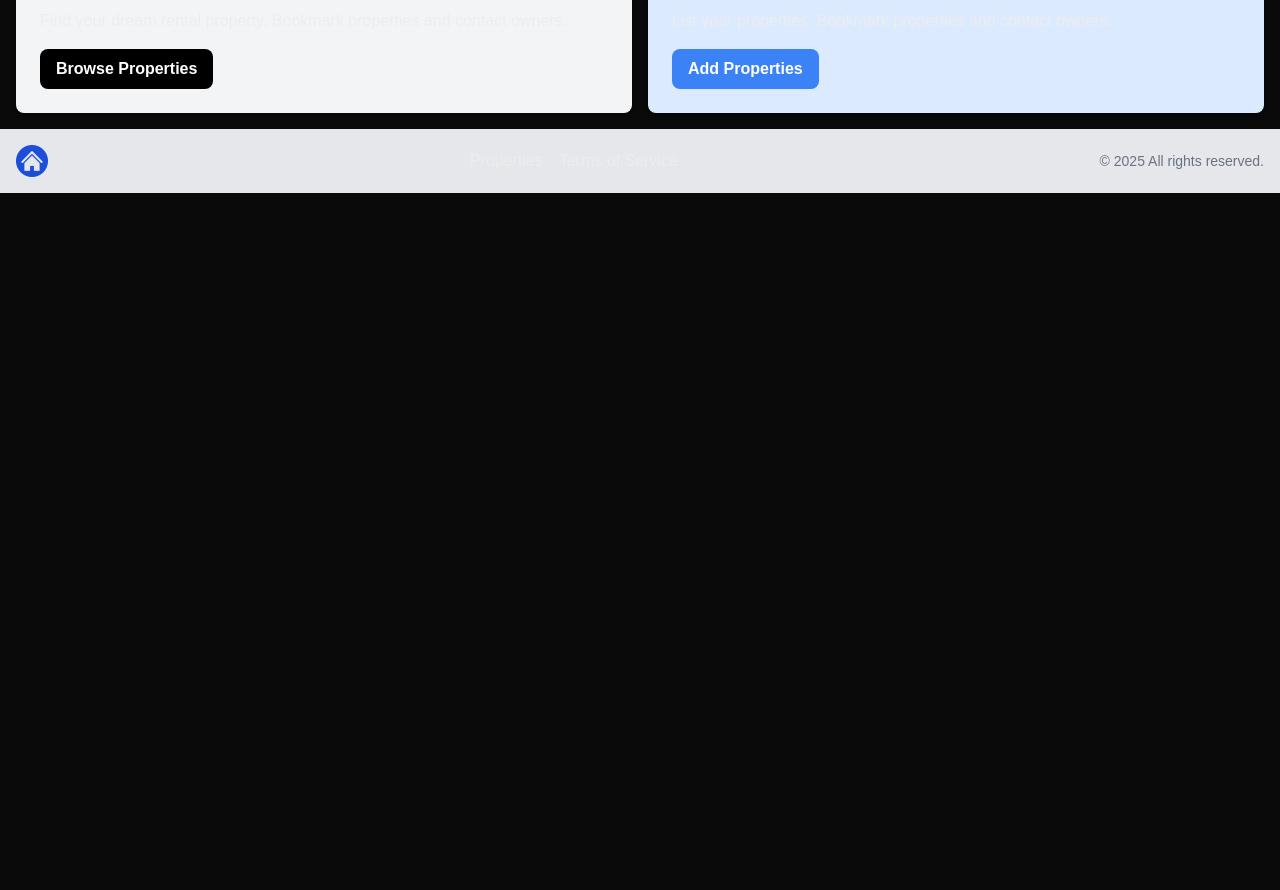
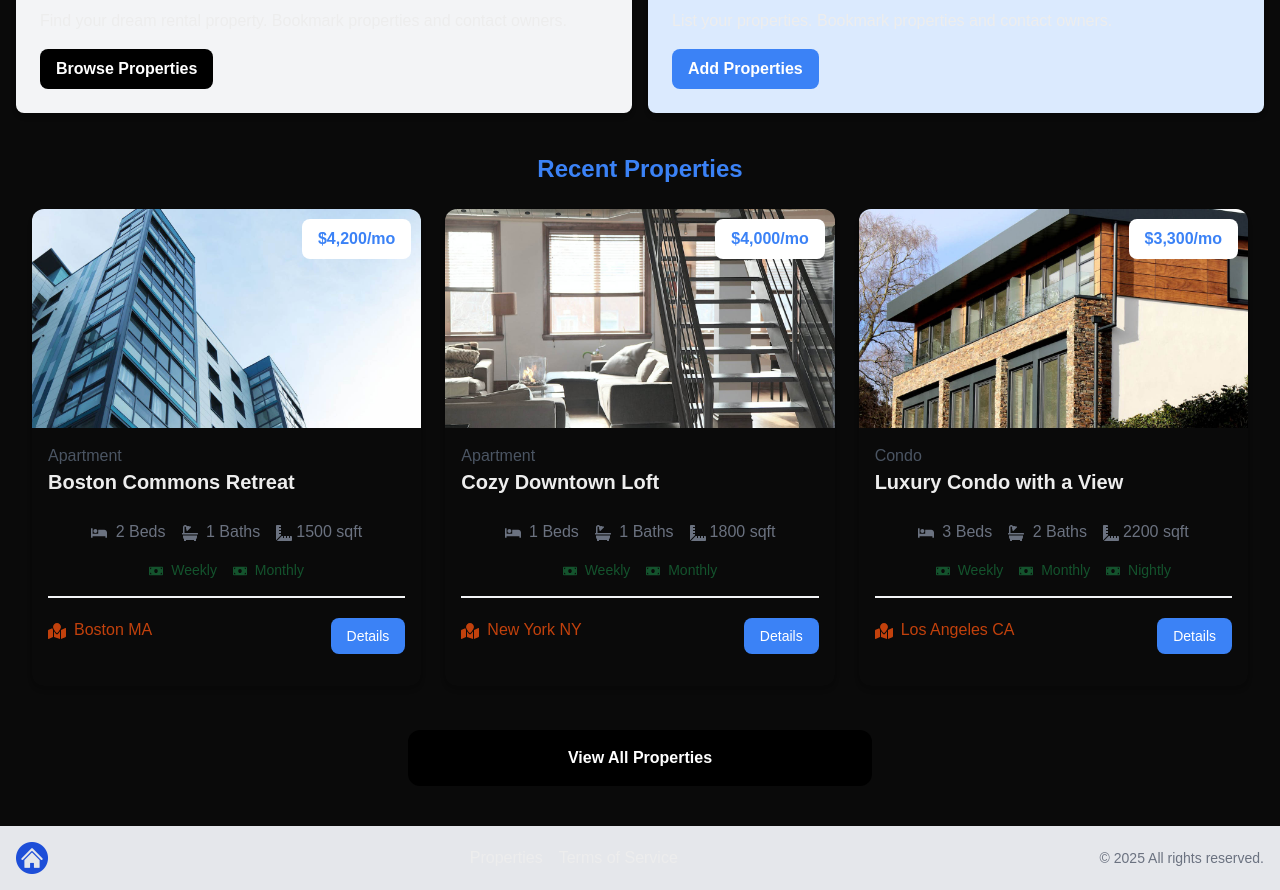
Before and after one commit to jmxt3/property-pulse-nextjs, a Next.js app: page / in a window 1280 px wide. Shown: the part 508-1398 px from the top of the page. Before the commit the page ends 800 px from the top, so only its background shows below. Built offline with nearby package versions, Linux system fonts and the light colour scheme.

Commit message:
Add HomeProperties component to display recent properties on the HomePage

```diff
--- a/src/app/page.tsx
+++ b/src/app/page.tsx
@@ -1,12 +1,14 @@
 import Hero from '../components/hero';
 import InfoBoxes from '@/components/infoBoxes';
 import Footer from '@/components/footer';
+import HomeProperties from '@/components/homeProperties';
 
 const HomePage = () => {
   return (
     <>
       <Hero />
       <InfoBoxes />
+      <HomeProperties />
       <Footer />
     </>
   );
--- /dev/null
+++ b/src/components/homeProperties.tsx
@@ -0,0 +1,32 @@
+"use client"
+
+import properties from '@/properties.json';
+import PropertyCard from './propertyCard';
+import Link from 'next/link';
+
+const HomeProperties = () => {
+
+    const recentProperties = properties.slice(0, 3);
+
+    return (
+        <>
+            <section className="px-4 py-6">
+                <div className="container-xl lg:container m-auto px-4">
+                    <h2 className="text-2xl font-bold text-blue-500 mb-6 text-center">Recent Properties</h2>
+                    {properties.length === 0 ? (<p>No properties found</p>) : (<div className="grid grid-cols-1 md:grid-cols-3 gap-6">{
+                        recentProperties.map((property) => (
+                            <PropertyCard key={property._id} property={property} />
+                        ))}</div>)}
+                </div>
+            </section >
+            <section className="m-auto max-w-lg mb-10 mt-5 px-6">
+                <Link href="/properties" className="block bg-black text-white text-center font-bold py-4 px-6 rounded-xl hover:bg-gray-700">
+                    View All Properties
+                </Link>
+
+            </section>
+        </>
+    );
+}
+
+export default HomeProperties;
```
